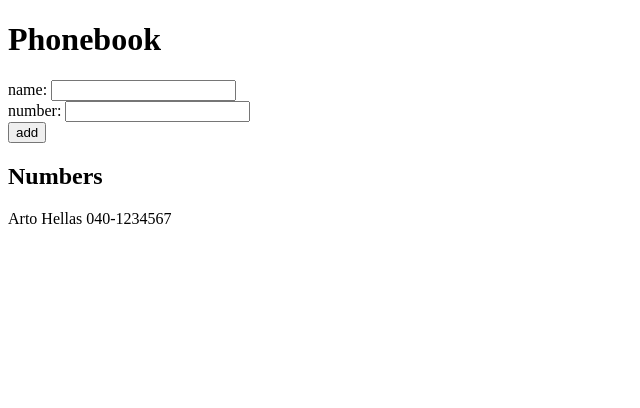
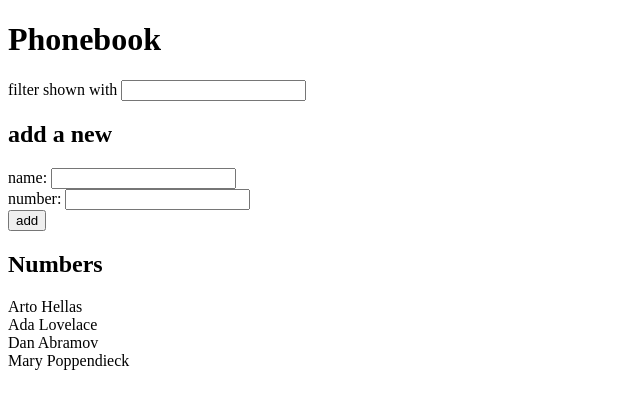
Before and after one commit to datorres335/FullStackOpen2, a React (Vite) app in the folder part2/phonebook/: page / in a window 1280 px wide. Shown: the top 408 px of the page, without its empty margins (0-640 px from the left). Built offline with nearby package versions, Linux system fonts and the light colour scheme.

Commit message:
finished part 2.9

```diff
--- a/part2/phonebook/src/App.jsx
+++ b/part2/phonebook/src/App.jsx
@@ -1,9 +1,16 @@
 import { useState } from 'react'
 
 const App = () => {
-  const [persons, setPersons] = useState([{ name: 'Arto Hellas', phone: '040-1234567' }])
+  const [persons, setPersons] = useState([
+    { name: 'Arto Hellas', number: '040-123456', id: 1 },
+    { name: 'Ada Lovelace', number: '39-44-5323523', id: 2 },
+    { name: 'Dan Abramov', number: '12-43-234345', id: 3 },
+    { name: 'Mary Poppendieck', number: '39-23-6423122', id: 4 }
+  ])
   const [newName, setNewName] = useState('')
   const [newNumber, setNewNumber] = useState('')
+  const [searchName, setSearchName] = useState('')
+  const [filteredPersons, setFilteredPersons] = useState([])
 
   const addPerson = (event) => {
     event.preventDefault()
@@ -26,10 +33,20 @@
   const handleNumberChange = (event) => {
     setNewNumber(event.target.value)
   }
+  const handleSearchChange = (event) => {
+    const input = event.target.value
+    setFilteredPersons(persons.filter(person => person.name.toLowerCase().includes(input.toLowerCase())))
+    setSearchName(input)
+    console.log(input);
+  }
 
   return (
     <div>
       <h1>Phonebook</h1>
+      <div>
+        filter shown with <input value={searchName} onChange={handleSearchChange}/>
+      </div>
+      <h2>add a new</h2>
       <form onSubmit={addPerson}>
         <div>
           name: <input value={newName} onChange={handleNameChange} /> <br />
@@ -41,7 +58,13 @@
       </form>
       <h2>Numbers</h2>
       {
+        searchName === '' ?
         persons.map((person, index) =>
+          <div key={index}>
+            {person.name} {person.phone}
+          </div>
+        ) :
+        filteredPersons.map((person, index) =>
           <div key={index}>
             {person.name} {person.phone}
           </div>
```
